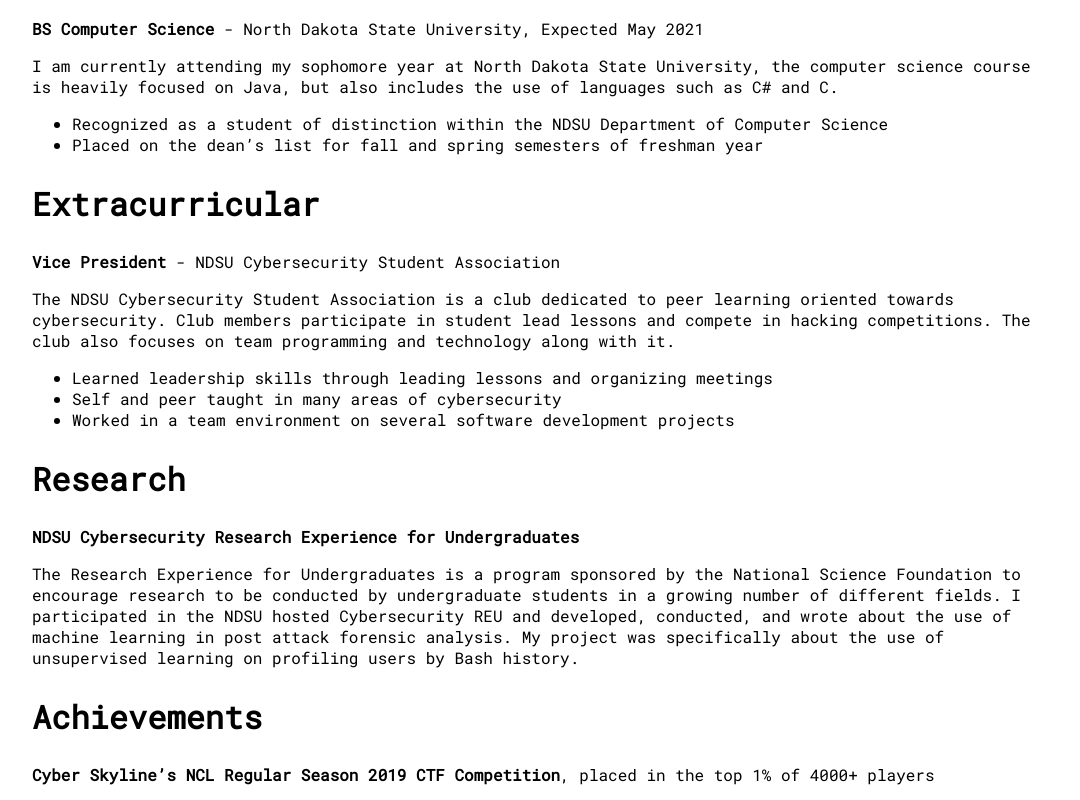
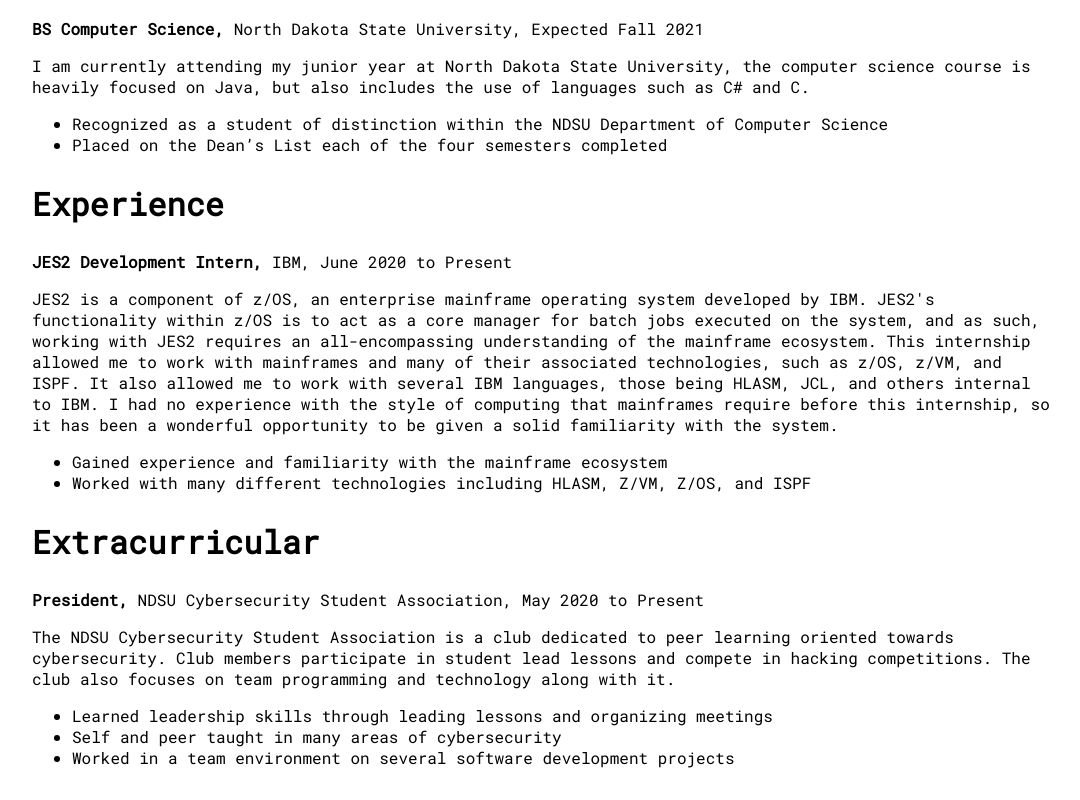
Before and after one commit to Shensd/shensd.github.io, a React (Create React App) app: page / in a window 1280 px wide. Shown: the part 900-1700 px from the top of the page, without its empty margins (96-1176 px from the left). Built offline with nearby package versions, Linux system fonts and the light colour scheme.

Commit message:
Updated site information

```diff
--- a/src/App.tsx
+++ b/src/App.tsx
@@ -26,17 +26,33 @@ const App: React.FC = () => {
             <div className="cards">
                 <InfoCard>
                     <h2>Education</h2>
-                    <p><b>BS Computer Science</b> - North Dakota State University, Expected May 2021</p>
-                    <p>
-                        I am currently attending my sophomore year at North Dakota State University, the computer science
-                        course is heavily focused on Java, but also includes the use of languages such as C# and C.
-                    </p>
+                        <p><b>BS Computer Science,</b> North Dakota State University, Expected Fall 2021</p>
+                        <p>
+                            I am currently attending my junior year at North Dakota State University, the computer science
+                            course is heavily focused on Java, but also includes the use of languages such as C# and C.
+                        </p>
+                        <ul>
+                            <li>Recognized as a student of distinction within the NDSU Department of Computer Science</li>
+                            <li>Placed on the Dean’s List each of the four semesters completed</li>
+                        </ul>
+                    <h2>Experience</h2>
+                        <p><b>JES2 Development Intern,</b> IBM, June 2020 to Present</p>
+                        <p>
+                            JES2 is a component of z/OS, an enterprise mainframe operating system developed by IBM. JES2's
+                            functionality within z/OS is to act as a core manager for batch jobs executed on the system,
+                            and as such, working with JES2 requires an all-encompassing understanding of the mainframe ecosystem.
+                            This internship allowed me to work with mainframes and many of their associated technologies,
+                            such as z/OS, z/VM, and ISPF. It also allowed me to work with several IBM languages, those being
+                            HLASM, JCL, and others internal to IBM. I had no experience with the style of computing that
+                            mainframes require before this internship, so it has been a wonderful opportunity to be given
+                            a solid familiarity with the system.
+                        </p>
                     <ul>
-                        <li>Recognized as a student of distinction within the NDSU Department of Computer Science</li>
-                        <li>Placed on the dean’s list for fall and spring semesters of freshman year</li>
+                        <li>Gained experience and familiarity with the mainframe ecosystem</li>
+                        <li>Worked with many different technologies including HLASM, Z/VM, Z/OS, and ISPF</li>
                     </ul>
                     <h2>Extracurricular</h2>
-                        <p><b>Vice President</b> - NDSU Cybersecurity Student Association</p>
+                        <p><b>President,</b> NDSU Cybersecurity Student Association, May 2020 to Present</p>
                         <p>
                             The NDSU Cybersecurity Student Association is a club dedicated to peer learning oriented towards cybersecurity.
                             Club members participate in student lead lessons and compete in hacking competitions. The club also focuses on
@@ -48,7 +64,7 @@ const App: React.FC = () => {
                             <li>Worked in a team environment on several software development projects</li>
                         </ul>
                     <h2>Research</h2>
-                        <p><b>NDSU Cybersecurity Research Experience for Undergraduates</b></p>
+                        <p><b>Cybersecurity Research Experience for Undergraduates, </b> North Dakota State University, June 2019 - August 2019</p>
                         <p>
                             The Research Experience for Undergraduates is a program sponsored by the National Science Foundation to encourage
                             research to be conducted by undergraduate students in a growing number of different fields. I participated in the
@@ -57,22 +73,22 @@ const App: React.FC = () => {
                             history.
                         </p>
                     <h2>Achievements</h2>
-                        <p><b>Cyber Skyline’s NCL Regular Season 2019 CTF Competition</b>, placed in the top 1% of 4000+ players</p>
+                        <p><b>Cyber Skyline’s NCL Regular Season Spring 2020 CTF Competition,</b> placed 16th of 5300+ players</p>
                         <p>
                             A Capture the Flag competition is a competition in where players are given a wide array of hacking challenges with the
                             goal of having players use many different cybersecurity skills to solve problems to get an end "flag." An example of a
                             basic challenge would be to use an SQLI vulnerability to leak a database that holds a specific string that is the final
                             flag. Cyber Skyline's NCL CTF competition consisted of categories including cryptography, reverse engineering, log analysis,
                             password cracking, web application exploitation, and several others. In the individual section of the competition,
-                            I placed 37th out of 4,149 players nationwide.
+                            I placed 16th out of 5,357 players nationwide.
                         </p>
-                        <p><b>2019 National Cyber Summit Cyber Cup Challenge</b>, placed 2nd out of 10+ college teams</p>
+                        <p><b>2019 National Cyber Summit Cyber Cup Challenge,</b> placed 2nd out of 10+ college teams</p>
                         <p>
                             The National Cyber Summit Cyber Cup Challenge is a team-based CTF taking place live during the Annual National Cyber Summit conference.
                             I was the team captain of a team consisting of 4 members. We worked as a team to solve cybersecurity problems in several different
                             categories, with a strong focus on web application exploitation.
                         </p>
-                    <h2>Experience</h2>
+                    <h2>Technologies</h2>
                     <div className="langs">
                         <div className="lang-box">
                             <h3>C++</h3>
```
